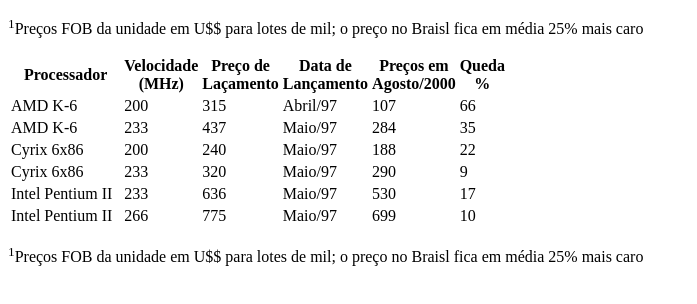
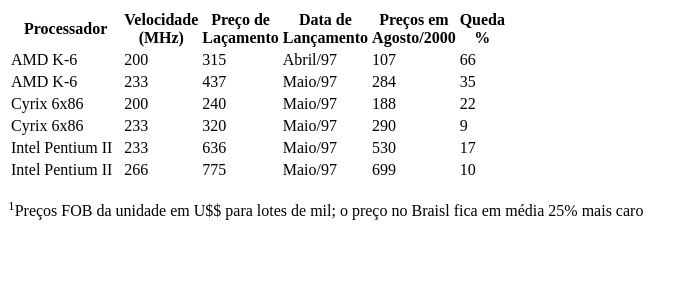
Before and after one commit to Pedro-H-Gregorio/DAW, a plain HTML site: page Tabelas_HTML/componetes.html in a window 1280 px wide. Shown: the whole page, without its empty margins (0-697 px from the left). Drawn offline with Linux system fonts and the light colour scheme.

Commit message:
Continuando

```diff
--- a/Tabelas_HTML/componetes.html
+++ b/Tabelas_HTML/componetes.html
@@ -72,7 +72,6 @@
             <td>699</td>
             <td>10</td>
         </tr>
-        <p><sup>1</sup>Preços FOB da unidade em U$$ para lotes de mil; o preço no Braisl fica em média 25% mais caro</p>
     </table>
     <p><sup>1</sup>Preços FOB da unidade em U$$ para lotes de mil; o preço no Braisl fica em média 25% mais caro</p>
 </body>
```
